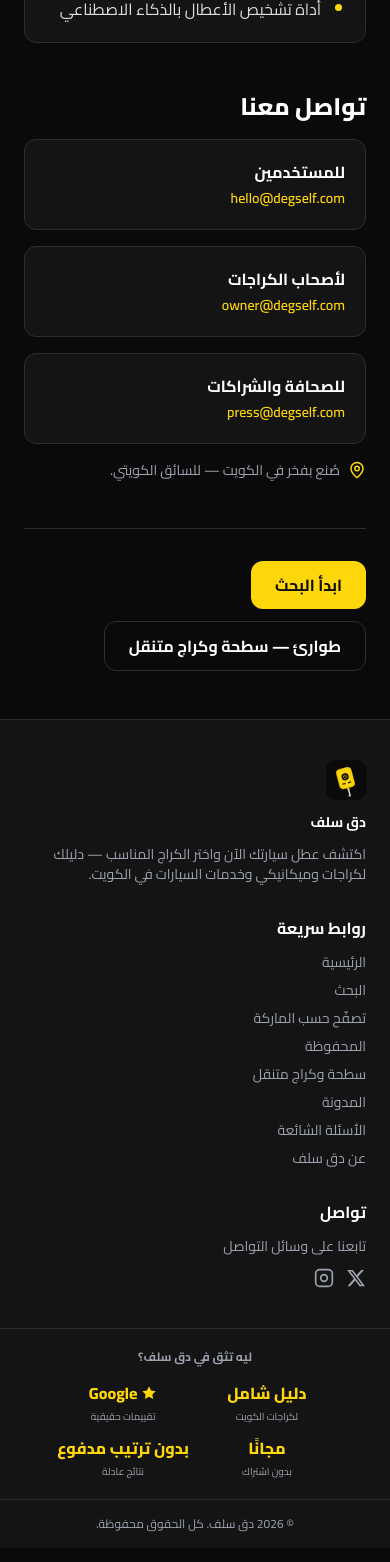
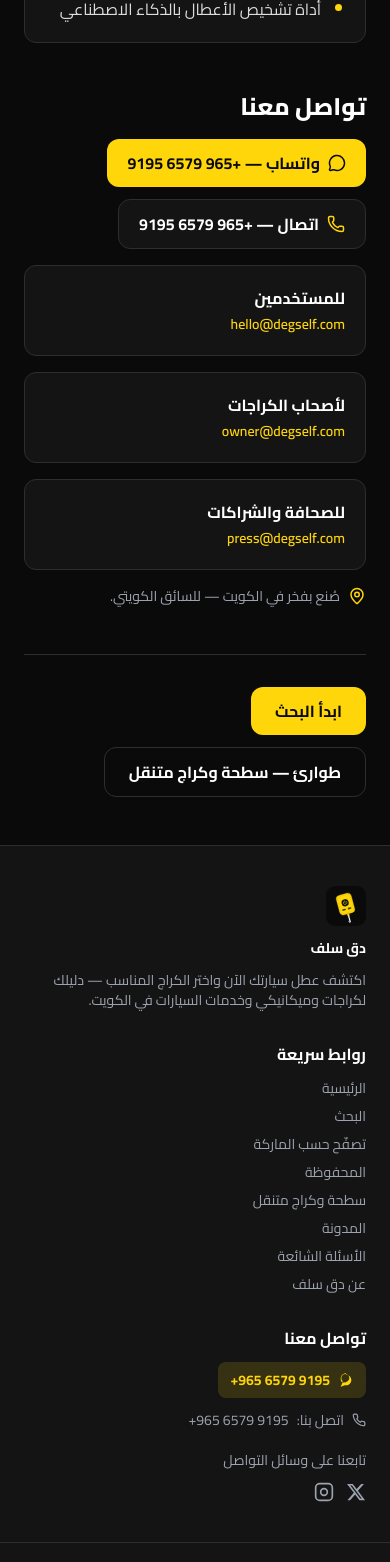
Before and after one commit to fulltimedigi/degself-platform, a Next.js app in the folder apps/web-v2/: page /about in a window 390 px wide. Shown: the part 4960-6522 px from the top of the page. Built offline with nearby package versions, Linux system fonts and the light colour scheme; no server answers.

Commit message:
feat(web-v2): add business WhatsApp 65799195 to header, footer, about, workshop pages + Schema ContactPoint

```diff
--- a/apps/web-v2/src/app/about/page.tsx
+++ b/apps/web-v2/src/app/about/page.tsx
@@ -10,8 +10,15 @@
   CheckCircle2,
   MapPin,
   Wrench,
+  Phone,
+  MessageCircle,
 } from "lucide-react";
 import { JsonLd } from "@/components/JsonLd";
+import {
+  BUSINESS_PHONE_DISPLAY,
+  BUSINESS_PHONE_TEL,
+  BUSINESS_WA_URL,
+} from "@/lib/constants";
 
 const SITE = "https://degself.com";
 
@@ -352,6 +359,24 @@
 
         {/* Contact */}
         <Section title="تواصل معنا">
+          <div className="flex flex-wrap gap-3">
+            <a
+              href={BUSINESS_WA_URL}
+              target="_blank"
+              rel="noopener noreferrer"
+              className="inline-flex items-center gap-2 rounded-xl bg-primary px-5 py-3 font-bold text-primary-foreground hover:opacity-90"
+            >
+              <MessageCircle size={18} aria-hidden />
+              واتساب — {BUSINESS_PHONE_DISPLAY}
+            </a>
+            <a
+              href={`tel:${BUSINESS_PHONE_TEL}`}
+              className="inline-flex items-center gap-2 rounded-xl border border-border bg-card px-5 py-3 font-bold text-foreground hover:bg-muted"
+            >
+              <Phone size={18} className="text-primary" aria-hidden />
+              اتصال — {BUSINESS_PHONE_DISPLAY}
+            </a>
+          </div>
           <div className="grid grid-cols-1 gap-4 sm:grid-cols-3">
             {[
               { label: "للمستخدمين", email: "hello@degself.com" },
--- a/apps/web-v2/src/app/layout.tsx
+++ b/apps/web-v2/src/app/layout.tsx
@@ -32,6 +32,17 @@
   },
   image: "https://degself.com/og-image.jpg",
   email: "info@degself.com",
+  telephone: "+96565799195",
+  contactPoint: [
+    {
+      "@type": "ContactPoint",
+      telephone: "+96565799195",
+      contactType: "customer support",
+      areaServed: "KW",
+      availableLanguage: ["Arabic", "English"],
+      contactOption: "TollFree",
+    },
+  ],
   address: {
     "@type": "PostalAddress",
     streetAddress: "الكويت",
--- a/apps/web-v2/src/app/workshop/[place_id]/page.tsx
+++ b/apps/web-v2/src/app/workshop/[place_id]/page.tsx
@@ -18,6 +18,7 @@
 import { getApprovedReviews } from "@/lib/reviews";
 import { serviceModeLabel, reviewVolumeLabel } from "@/lib/labels";
 import { kuwaitWhatsAppDigits, formatArabicDate } from "@/lib/utils";
+import { BUSINESS_WA } from "@/lib/constants";
 
 export const revalidate = 3600; // ISR
 export const dynamicParams = true; // place_ids beyond the pre-rendered 100 build on demand
@@ -243,6 +244,24 @@
           <ReviewForm placeId={w.place_id} />
         </div>
       </section>
+
+      {/* Report this listing to Degself team via business WhatsApp */}
+      <section className="mt-4 rounded-xl border border-border bg-card p-4">
+        <h2 className="mb-2 font-bold">بلّغنا</h2>
+        <p className="mb-3 text-sm text-muted-foreground">
+          إذا لاحظت أي خطأ في بيانات هذا الكراج (رقم، عنوان، ساعات عمل، أو خدمات)، أبلغنا عبر واتساب لنصحّحه خلال ساعات.
+        </p>
+        <a
+          href={`https://wa.me/${BUSINESS_WA}?text=${encodeURIComponent(
+            `السلام عليكم، أرغب بالتبليغ عن خطأ في بيانات كراج:\n${w.name}\nhttps://degself.com/workshop/${w.place_id}\n\nالخطأ: `
+          )}`}
+          target="_blank"
+          rel="noopener noreferrer"
+          className="inline-flex items-center gap-2 rounded-xl bg-primary px-5 py-3 font-bold text-primary-foreground hover:opacity-90"
+        >
+          بلّغنا عبر واتساب
+        </a>
+      </section>
     </div>
   );
 }
--- a/apps/web-v2/src/components/Footer.tsx
+++ b/apps/web-v2/src/components/Footer.tsx
@@ -1,5 +1,6 @@
 import Link from "next/link";
 import Image from "next/image";
+import { BUSINESS_PHONE_DISPLAY, BUSINESS_WA_URL, BUSINESS_PHONE_TEL } from "@/lib/constants";
 
 export function Footer() {
   const year = new Date().getFullYear();
@@ -47,8 +48,34 @@
 
         {/* تواصل */}
         <div className="flex flex-col gap-3">
-          <h3 className="font-bold">تواصل</h3>
-          <p className="text-sm text-muted-foreground">تابعنا على وسائل التواصل</p>
+          <h3 className="font-bold">تواصل معنا</h3>
+
+          {/* Official WhatsApp business line */}
+          <a
+            href={BUSINESS_WA_URL}
+            target="_blank"
+            rel="noopener noreferrer"
+            className="inline-flex w-fit items-center gap-2 rounded-lg bg-primary/15 px-3 py-2 text-sm font-bold text-primary transition hover:bg-primary/25"
+            aria-label="تواصل عبر واتساب"
+          >
+            <svg width="16" height="16" viewBox="0 0 24 24" fill="currentColor" aria-hidden>
+              <path d="M12 2C7.6 2 4 5.6 4 10c0 2.4 1 4.5 2.7 6L4 22l6.3-2.1c.5.1 1.1.1 1.7.1 4.4 0 8-3.6 8-8s-3.6-8-8-8zm0 14c-1 0-1.9-.2-2.8-.5l-3 1 .9-2.9c-1.3-1.2-2.1-2.9-2.1-4.6 0-3.3 2.7-6 6-6s6 2.7 6 6-2.7 6-6 6z" />
+            </svg>
+            <span dir="ltr" className="font-en">{BUSINESS_PHONE_DISPLAY}</span>
+          </a>
+
+          <a
+            href={`tel:${BUSINESS_PHONE_TEL}`}
+            className="inline-flex w-fit items-center gap-2 text-sm text-muted-foreground transition hover:text-primary"
+            aria-label="اتصل بنا"
+          >
+            <svg width="14" height="14" viewBox="0 0 24 24" fill="none" stroke="currentColor" strokeWidth="2" strokeLinecap="round" aria-hidden>
+              <path d="M22 16.92v3a2 2 0 0 1-2.18 2 19.79 19.79 0 0 1-8.63-3.07 19.5 19.5 0 0 1-6-6 19.79 19.79 0 0 1-3.07-8.67A2 2 0 0 1 4.11 2h3a2 2 0 0 1 2 1.72 12.84 12.84 0 0 0 .7 2.81 2 2 0 0 1-.45 2.11L8.09 9.91a16 16 0 0 0 6 6l1.27-1.27a2 2 0 0 1 2.11-.45 12.84 12.84 0 0 0 2.81.7A2 2 0 0 1 22 16.92z" />
+            </svg>
+            اتصل بنا: <span dir="ltr" className="font-en">{BUSINESS_PHONE_DISPLAY}</span>
+          </a>
+
+          <p className="mt-2 text-sm text-muted-foreground">تابعنا على وسائل التواصل</p>
           <div className="flex gap-3">
             {/* X */}
             <a
--- a/apps/web-v2/src/components/Header.tsx
+++ b/apps/web-v2/src/components/Header.tsx
@@ -5,6 +5,7 @@
 import Image from "next/image";
 import { Heart } from "lucide-react";
 import { InstallApp } from "@/components/InstallApp";
+import { BUSINESS_WA_URL } from "@/lib/constants";
 
 const NAV = [
   { href: "/", label: "الرئيسية" },
@@ -12,7 +13,6 @@
   { href: "/map", label: "الخريطة" },
   { href: "/blog", label: "المدونة" },
   { href: "/faq", label: "الأسئلة الشائعة" },
-  { href: "#footer", label: "تواصل" },
 ];
 
 // Auth (دخول/تسجيل) is deferred (Checkpoint 5). Button kept in code but hidden
@@ -86,6 +86,21 @@
 
         {/* Login button (RTL end = left) — hidden until auth ships (SHOW_AUTH) */}
         <div className="flex items-center gap-2">
+          {/* WhatsApp business CTA — desktop only, mobile shows in hamburger */}
+          <a
+            href={BUSINESS_WA_URL}
+            target="_blank"
+            rel="noopener noreferrer"
+            aria-label="تواصل عبر واتساب"
+            title="تواصل عبر واتساب"
+            className="hidden items-center gap-1.5 rounded-xl bg-primary px-3.5 py-2 text-sm font-bold text-primary-foreground transition hover:opacity-90 md:inline-flex"
+          >
+            <svg width="16" height="16" viewBox="0 0 24 24" fill="currentColor" aria-hidden>
+              <path d="M12 2C7.6 2 4 5.6 4 10c0 2.4 1 4.5 2.7 6L4 22l6.3-2.1c.5.1 1.1.1 1.7.1 4.4 0 8-3.6 8-8s-3.6-8-8-8zm0 14c-1 0-1.9-.2-2.8-.5l-3 1 .9-2.9c-1.3-1.2-2.1-2.9-2.1-4.6 0-3.3 2.7-6 6-6s6 2.7 6 6-2.7 6-6 6z" />
+            </svg>
+            واتساب
+          </a>
+
           <Link
             href="/saved"
             aria-label="الكراجات المحفوظة"
@@ -146,11 +161,25 @@
             </Link>
           ))}
 
+          {/* WhatsApp business CTA (mobile menu) */}
+          <a
+            href={BUSINESS_WA_URL}
+            target="_blank"
+            rel="noopener noreferrer"
+            onClick={() => setOpen(false)}
+            className="mt-1 flex items-center justify-center gap-2 rounded-xl bg-primary px-4 py-2.5 text-sm font-bold text-primary-foreground transition hover:opacity-90"
+          >
+            <svg width="18" height="18" viewBox="0 0 24 24" fill="currentColor" aria-hidden>
+              <path d="M12 2C7.6 2 4 5.6 4 10c0 2.4 1 4.5 2.7 6L4 22l6.3-2.1c.5.1 1.1.1 1.7.1 4.4 0 8-3.6 8-8s-3.6-8-8-8zm0 14c-1 0-1.9-.2-2.8-.5l-3 1 .9-2.9c-1.3-1.2-2.1-2.9-2.1-4.6 0-3.3 2.7-6 6-6s6 2.7 6 6-2.7 6-6 6z" />
+            </svg>
+            تواصل عبر واتساب
+          </a>
+
           {/* Always-available install option (the native prompt isn't shown to
               everyone — iOS never, Android only sometimes) */}
           <InstallApp
             onDone={() => setOpen(false)}
-            className="mt-1 flex items-center justify-center gap-2 rounded-xl bg-primary px-4 py-2.5 text-sm font-bold text-primary-foreground transition hover:opacity-90"
+            className="mt-1 flex items-center justify-center gap-2 rounded-xl border border-primary/30 bg-primary/10 px-4 py-2.5 text-sm font-bold text-primary transition hover:bg-primary/20"
           />
 
           {SHOW_AUTH && (
--- a/apps/web-v2/src/lib/constants.ts
+++ b/apps/web-v2/src/lib/constants.ts
@@ -1,4 +1,12 @@
 // Shared static data for Home enrichment (Phase 5.1).
+
+// Official Degself business WhatsApp line (Ooredoo postpaid eSIM, activated 2026-06-20).
+export const BUSINESS_PHONE_DISPLAY = "+965 6579 9195";
+export const BUSINESS_PHONE_TEL = "+96565799195";
+export const BUSINESS_WA = "96565799195";
+export const BUSINESS_WA_TEXT = "السلام عليكم، تواصلت معكم من موقع degself";
+export const BUSINESS_WA_URL = `https://wa.me/${BUSINESS_WA}?text=${encodeURIComponent(BUSINESS_WA_TEXT)}`;
+
 
 // 6 quick-filter specialties. Pills use FREE-TEXT search (q=) — not specialty= —
 // so they catch matches across name + specialty + specialty_hints. This is
```
